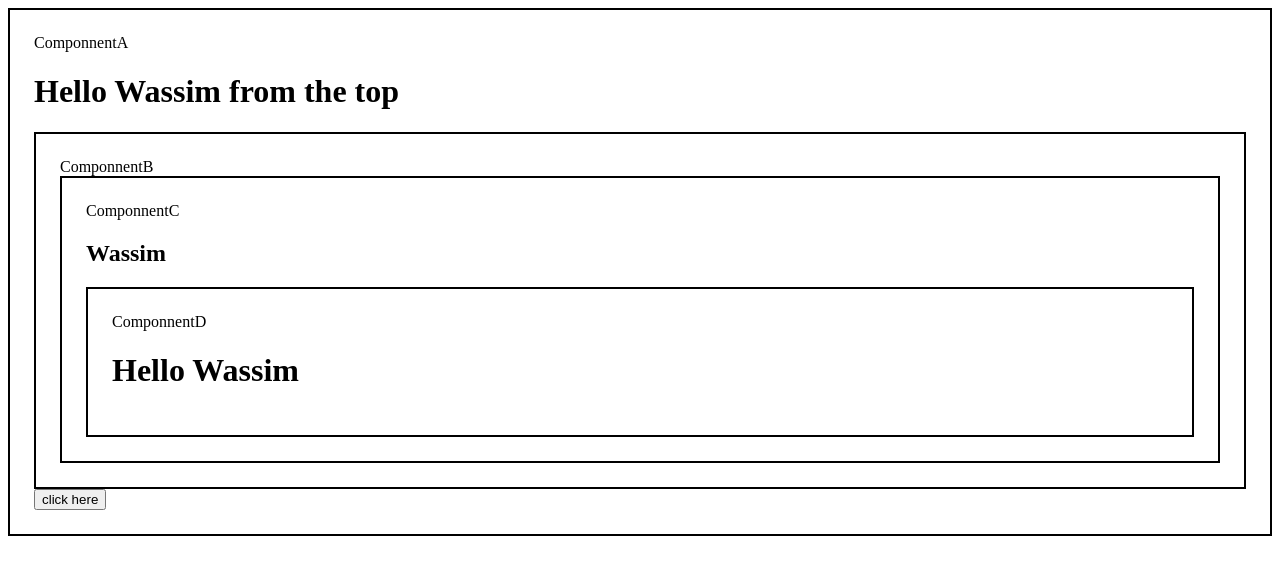
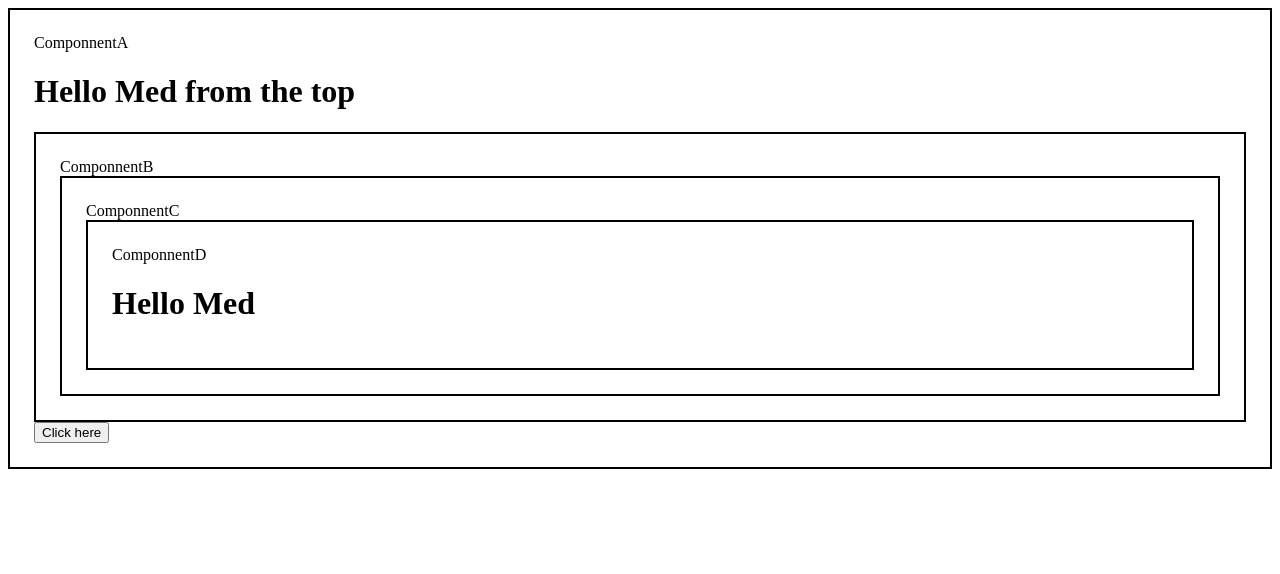
Before and after one commit to wassimrahali/react-concepts, a React (Vite) app: page / in a window 1280 px wide. Shown: the top 574 px of the page. Built offline with nearby package versions, Linux system fonts and the light colour scheme.

Commit message:
use Context -ts

```diff
--- a/src/ComponnentA.tsx
+++ b/src/ComponnentA.tsx
@@ -1,24 +1,31 @@
-import  { useState,createContext } from 'react'
-import ComponnentB from './ComponnentB'
-export const userContext = createContext();
+import  { useState, createContext } from 'react';
+import ComponnentB from './ComponnentB';
+
+// Define the type for the context
+interface UserContextType {
+  user: string;
+}
+
+// Create a context with a default value
+export const userContext = createContext<UserContextType | undefined>(undefined);
 
 function ComponnentA() {
-    const [user,setUser] = useState('Wassim')
+  const [user, setUser] = useState("Med");
 
-  const update =()=>{
-    setUser('Rahali')
-  }
+  const update = () => {
+    setUser('Rahali');
+  };
 
   return (
-    <div className='box'>ComponnentA
-    <h1>Hello {user} from the top</h1>
-    <userContext.Provider value={user} >
-    <ComponnentB />
-
-    </userContext.Provider>
-    <button onClick={update} >click here </button>
+    <div className='box'>
+      ComponnentA
+      <h1>Hello {user} from the top</h1>
+      <userContext.Provider value={{ user }}>
+        <ComponnentB />
+      </userContext.Provider>
+      <button onClick={update}>Click here</button>
     </div>
-  )
+  );
 }
 
-export default ComponnentA
+export default ComponnentA;
--- a/src/ComponnentB.tsx
+++ b/src/ComponnentB.tsx
@@ -1,4 +1,3 @@
-import React from "react";
 import ComponnentC from "./ComponnentC";
 
 function ComponnentB() {
--- a/src/ComponnentC.tsx
+++ b/src/ComponnentC.tsx
@@ -1,12 +1,8 @@
-import { useContext } from 'react'
 import ComponnentD from './ComponnentD'
-import { userContext } from './ComponnentA'
 
 function ComponnentC() {
-  const user =useContext(userContext)
   return (
     <div className='box'>ComponnentC
-    <h2>{user}</h2>
     <ComponnentD   />
 
     </div>
--- a/src/ComponnentD.tsx
+++ b/src/ComponnentD.tsx
@@ -1,14 +1,17 @@
 import { useContext } from "react"
 import { userContext } from "./ComponnentA"
 
+function ComponnentD() {
+  const userContextValue = useContext(userContext)
+  if (!userContextValue) {
+    return <div>No user context provided</div>
+  }
 
-function ComponnentD() {
-  const user = useContext(userContext)
+const { user } = userContextValue
   return (
-    <div className='box'>ComponnentD
-
-
-    <h1>{`Hello ${user}`}</h1>
+    <div className='box'>
+      ComponnentD
+      <h1>{`Hello ${user}`}</h1>
     </div>
   )
 }
```
